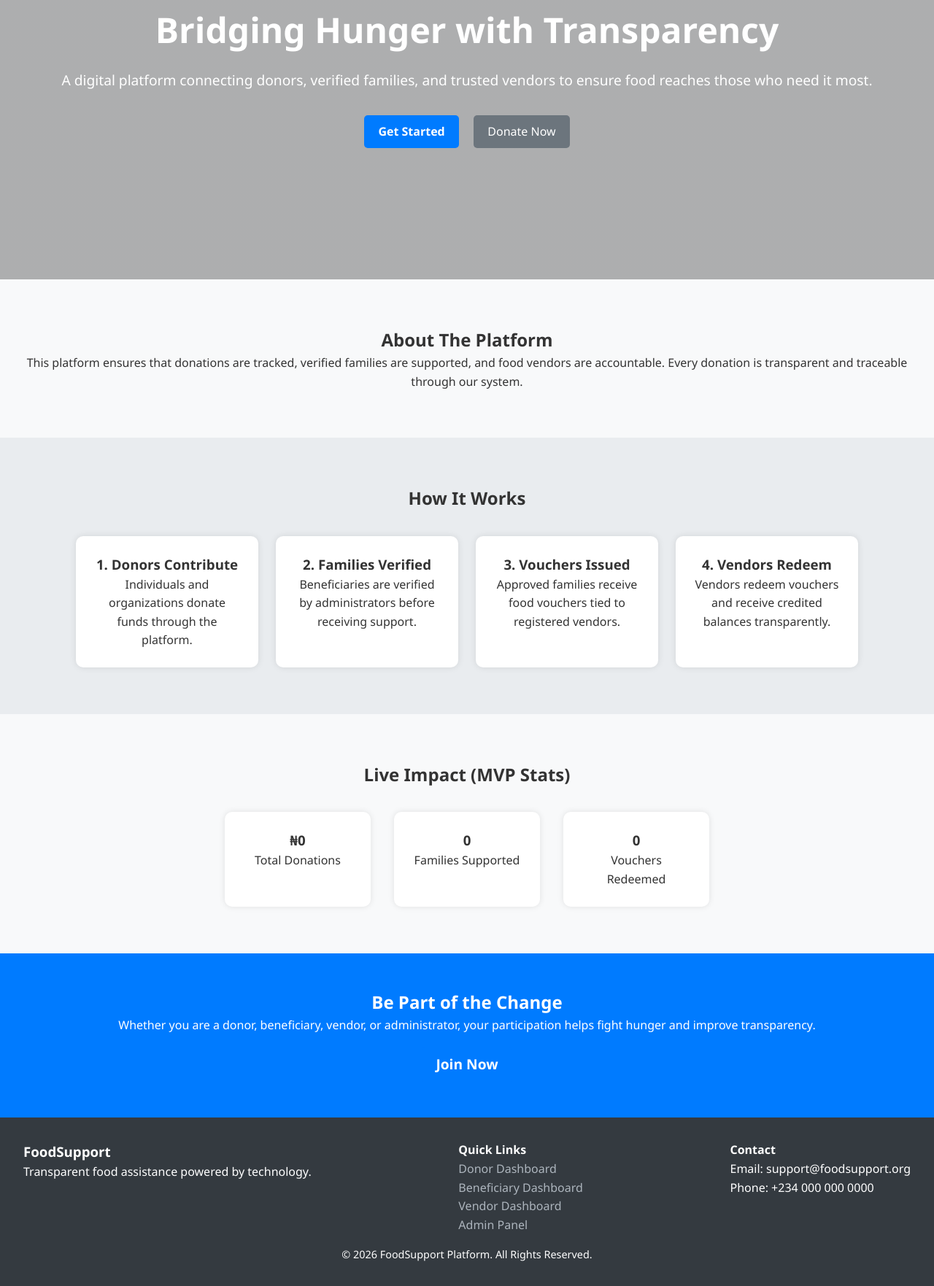
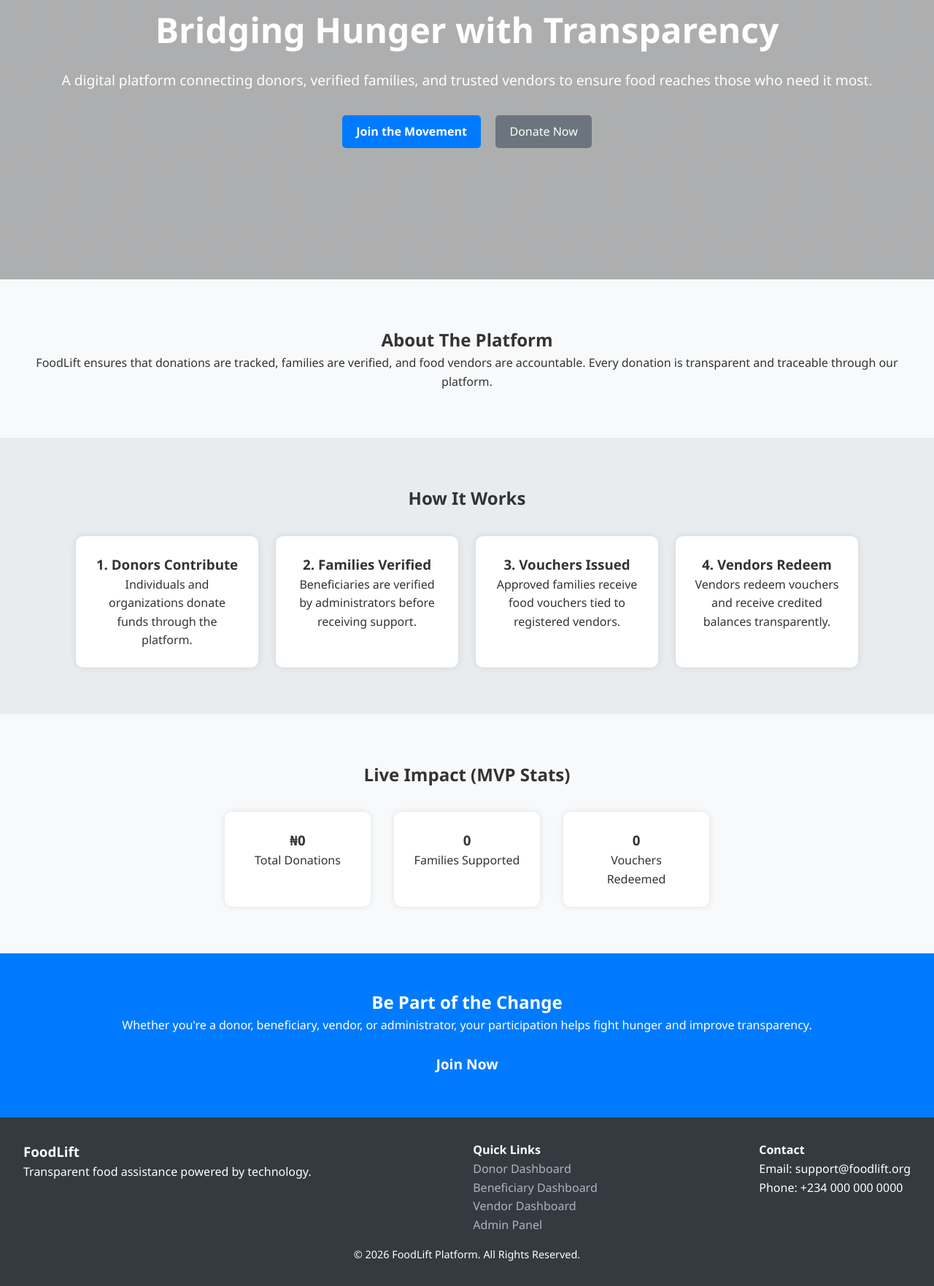
Before and after one commit to storvia/Nourish-connect, a plain HTML site: page index.html in a window 1280 px wide. Shown: the part 254-2017 px from the top of the page at 73% size. Drawn offline with Linux system fonts and the light colour scheme; files that its build step writes are made by us from their sources; a script that the page names is missing.

Commit message:
Update branding from FoodSupport to FoodLift

```diff
--- a/index.html
+++ b/index.html
@@ -2,7 +2,7 @@
 <html lang="en">
 <head>
     <meta charset="UTF-8">
-    <title>Food Support Platform</title>
+    <title>FoodLift - Bridging Hunger with Transparency</title>
     <meta name="viewport" content="width=device-width, initial-scale=1.0">
 
     <!-- CSS -->
@@ -13,7 +13,7 @@
     <!-- ================= NAVBAR ================= -->
     <header class="navbar">
         <div class="logo">
-            <h2>FoodSupport</h2>
+            <h2>FoodLift</h2>
         </div>
 
         <nav>
@@ -22,7 +22,7 @@
                 <li><a href="#how">How It Works</a></li>
                 <li><a href="#impact">Impact</a></li>
                 <li><a href="login.html" class="btn-outline">Login</a></li>
-                <li><a href="register.html" class="btn-primary">Register</a></li>
+                <li><a href="register.html" class="btn-primary">Get Started</a></li>
             </ul>
         </nav>
     </header>
@@ -37,7 +37,7 @@
             </p>
 
             <div class="hero-buttons">
-                <a href="register.html" class="btn-primary">Get Started</a>
+                <a href="register.html" class="btn-primary">Join the Movement</a>
                 <a href="donor.html" class="btn-secondary">Donate Now</a>
             </div>
         </div>
@@ -48,9 +48,9 @@
         <div class="container">
             <h2>About The Platform</h2>
             <p>
-                This platform ensures that donations are tracked, verified families
-                are supported, and food vendors are accountable. Every donation
-                is transparent and traceable through our system.
+                FoodLift ensures that donations are tracked, families are verified,
+                and food vendors are accountable. Every donation is transparent
+                and traceable through our platform.
             </p>
         </div>
     </section>
@@ -123,7 +123,7 @@
         <div class="container">
             <h2>Be Part of the Change</h2>
             <p>
-                Whether you are a donor, beneficiary, vendor, or administrator,
+                Whether you're a donor, beneficiary, vendor, or administrator,
                 your participation helps fight hunger and improve transparency.
             </p>
 
@@ -137,7 +137,7 @@
     <footer class="footer">
         <div class="container footer-grid">
             <div>
-                <h3>FoodSupport</h3>
+                <h3>FoodLift</h3>
                 <p>
                     Transparent food assistance powered by technology.
                 </p>
@@ -155,13 +155,13 @@
 
             <div>
                 <h4>Contact</h4>
-                <p>Email: support@foodsupport.org</p>
+                <p>Email: support@foodlift.org</p>
                 <p>Phone: +234 000 000 0000</p>
             </div>
         </div>
 
         <div class="footer-bottom">
-            <p>© 2026 FoodSupport Platform. All Rights Reserved.</p>
+            <p>© 2026 FoodLift Platform. All Rights Reserved.</p>
         </div>
     </footer>
 
```
